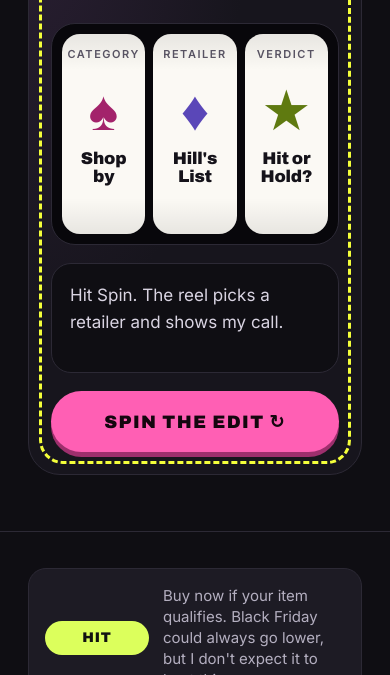
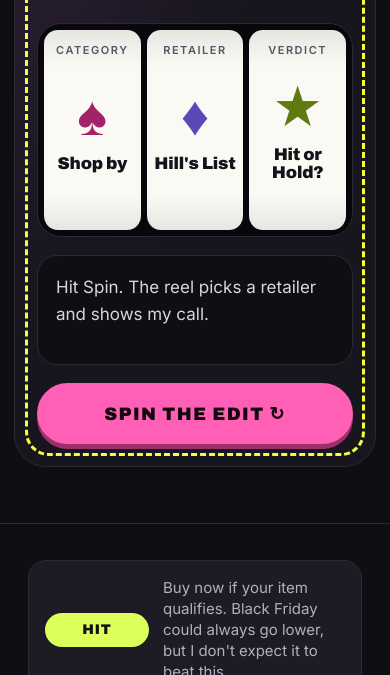
Before and after one commit to H2marketingnyfl68/hillslist, a plain HTML site: page index.html in a window 390 px wide. Shown: the part 540-1215 px from the top of the page. Drawn offline with Linux system fonts and the light colour scheme.

Commit message:
Fix reel on mobile

```diff
--- a/index.html
+++ b/index.html
@@ -82,6 +82,18 @@ h2 em{font-family:var(--serif);font-weight:400;font-style:italic;color:var(--hol
 .slot::after{content:"";position:absolute;inset:0;background:linear-gradient(rgba(0,0,0,.08),transparent 18%,transparent 82%,rgba(0,0,0,.08));pointer-events:none}
 .slot .sym{font-size:clamp(56px,10vw,96px);line-height:1;margin-bottom:12px}
 .slot .lab{font-family:var(--display);font-weight:800;font-size:clamp(17px,3.4vw,30px);line-height:1.1;letter-spacing:-.01em}
+.slot .inner{width:100%;min-width:0}
+.slot{min-width:0}
+@media(max-width:620px){
+  #reel .wrap{padding-left:14px;padding-right:14px}
+  .reel{padding:22px 14px}
+  .slots{padding:6px;gap:6px}
+  .slot{padding:6px 2px;border-radius:14px}
+  .slot .cap{font-size:10px;letter-spacing:.08em;top:10px}
+  .slot .lab{padding:0 2px}
+  .reel::before{inset:6px;border-radius:26px}
+}
+.slot .lab{width:100%;padding:0 4px;box-sizing:border-box;overflow-wrap:normal;word-break:normal}
 .slot .cap{position:absolute;top:12px;left:0;right:0;font-size:clamp(11px,1.4vw,14px);font-weight:700;letter-spacing:.14em;text-transform:uppercase;color:#5b5666}
 .slot.rolling .inner{animation:roll .09s linear infinite}
 .slot.landed .inner{animation:land .28s cubic-bezier(.3,1.6,.5,1)}
@@ -737,7 +749,21 @@ const win = v => {
 
 const SYM = {hit:["★","st"], hold:["♠","s"]};
 const syms = [["♠","s"],["♦","d"],["★","st"],["♥","s"],["♣","d"]];
-function face(el, cap, lab, sym){ el.innerHTML = `<span class="cap">${cap}</span><div class="inner"><div class="sym ${sym[1]}">${sym[0]}</div><div class="lab">${esc(lab)}</div></div>`; }
+function face(el, cap, lab, sym){ el.innerHTML = `<span class="cap">${cap}</span><div class="inner"><div class="sym ${sym[1]}">${sym[0]}</div><div class="lab">${esc(lab)}</div></div>`; fitLab(el); }
+// Shrink a slot label until every word fits inside the box, in no more than 3 lines.
+function fitLab(el){
+  const lab = el.querySelector(".lab"); if(!lab) return;
+  lab.style.fontSize = "";
+  let fs = parseFloat(getComputedStyle(lab).fontSize);
+  const lh = () => parseFloat(getComputedStyle(lab).fontSize)*1.1;
+  while(fs > 10 && (lab.scrollWidth > lab.clientWidth + 1 || lab.scrollHeight > lh()*3 + 2)){
+    fs -= 1; lab.style.fontSize = fs + "px";
+  }
+  lab.style.overflowWrap = lab.scrollWidth > lab.clientWidth + 1 ? "anywhere" : "";
+}
+function fitAll(){ ["s0","s1","s2"].forEach(id => { const e=document.getElementById(id); if(e) fitLab(e); }); }
+window.addEventListener("resize", fitAll);
+if(document.fonts && document.fonts.ready) document.fonts.ready.then(fitAll); else fitAll();
 
 let last = -1, busy = false; const seen = new Set();
 $("#spin").addEventListener("click", () => {
```
